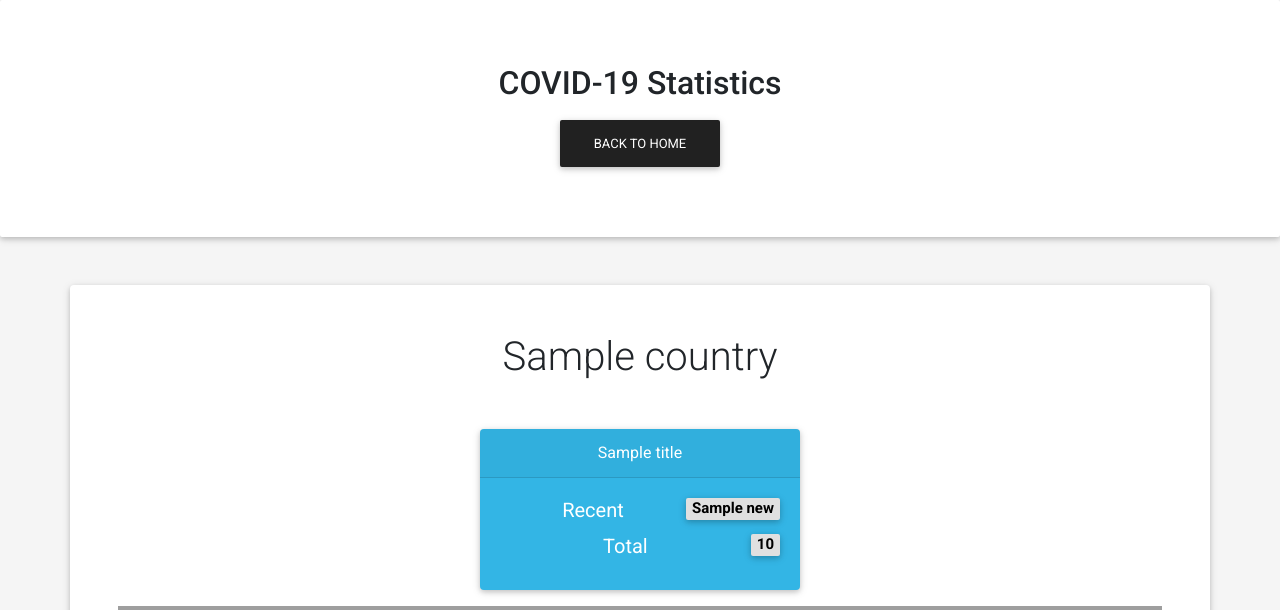
After one commit to mike-menendez/205-group-project, a FastAPI app: template templates/all.html in a window 1280 px wide. The commit adds this page. Shown: the top 610 px of the page. Run offline with FastAPI, Linux system fonts and the light colour scheme; the template is opened without the code that fills it: most values are stand-ins (such as "Sample title", 1, 10 or a date in 2020); parts of the project's set-up code (start-up, migrations or seed data) failed here and were passed over; some libraries are stand-ins or nearby versions; grey boxes are pictures that could not be loaded.

Commit message:
Added boilerplate template, and routing for an all by category page

```diff
--- a/main.py
+++ b/main.py
@@ -32,10 +32,22 @@ async def index(request: Request):
     return templates.TemplateResponse("index.html",
     {"request": request,"summary" : (await data_fetch("https://api.covid19api.com/summary"))['Global']})
 
+# Admin page route
 @app.get("/admin")
 async def admin(request: Request):
     print("Admin Route")
     return templates.TemplateResponse("admin.html", {"request": request})
+
+# Get all worldwide data aggregated by country
+@app.get("/all/{req}")
+async def get_all(request: Request, req: str = None):
+    if req.lower() not in ["deaths", "recovered", "confirmed"]:
+        return templates.TemplateResponse("404.html", {"request": request})
+    data = (await data_fetch("https://api.covid19api.com/summary"))['Global']
+    if req.lower() == "deaths": ttl, recent = data['TotalDeaths'], data['NewDeaths']
+    elif req.lower() == "recovered": ttl, recent = data['TotalRecovered'], data['NewRecovered']
+    else: ttl, recent = data['TotalConfirmed'], data['NewConfirmed']
+    return templates.TemplateResponse("all.html", {"request": request, "title": req.capitalize(), "total": ttl, "new": recent})
 
 # Get data by country code
 @app.get("/country/{c_code}")
--- a/static/js/a.js
+++ b/static/js/a.js
@@ -249,20 +249,21 @@ const countries = {
     "cyprus": "CY",
     "hong-kong-sar-china": "HK"
 }
-$(document).ready(()=>{
-    $("button").on("click", () =>{
+$(document).ready(() => {
+    $(".search").on("click", () => {
         country = $("input").val();
-        console.log("country: ", country)
-        console.log("mod val", country.trim().toLowerCase().replace(/ /g,"-"))
-        if(country.trim().toLowerCase().replace(/ /g,"-") in countries){
-            window.location.href="/country/" + countries[country.trim().toLowerCase().replace(/ /g,"-")]
-        }
-        else{
-            Swal.fire({
-                title: 'Invalid Country Requested',
-                icon: 'error',
-                text: 'Please Try again :)'
-            });
-        }
+        country.trim().toLowerCase().replace(/ /g, "-") in countries ?
+            window.location.href = "/country/" + countries[country.trim().toLowerCase().replace(/ /g, "-")].toLowerCase() :
+            Swal.fire({ title: 'Invalid Country Requested', icon: 'error', text: 'Please Try Again' });
+    });
+
+    $(".dcard").on("click", () => {
+        window.location.href = "/all/deaths";
+    });
+    $(".ccard").on("click", () => {
+        window.location.href = "/all/confirmed";
+    });
+    $(".rcard").on("click", () => {
+        window.location.href = "/all/recovered";
     });
 });
--- /dev/null
+++ b/templates/all.html
@@ -0,0 +1,28 @@
+{% extends "base.html" %}
+{% block content %}
+
+<body style="background-color: #f5f5f5;">
+
+  <div class="jumbotron text-center">
+    <h2 class="card-title h2">COVID-19 Statistics</h2>
+    <div class="clearfix text-center">
+        <button onclick="window.location.href='/'" class="btn btn-dark">Back to home</button>
+    </div>
+  </div>
+
+  <div class="container card p-5 mt-5 mb-5 animated slideInUp" style=" text-align: center;">
+    <h1 style="padding-bottom: 1em;">{{ country }}</h1>
+
+    <div class="card-deck row d-flex justify-content-center">
+        <div class="card text-white bg-info mb-3" style="max-width: 20rem;">
+            <div class="card-header">{{title}}</div>
+            <div class="card-body">
+                <h5 class="card-title">Recent <span class="badge badge-light float-right">{{new}}</span></h5>
+                <h5 class="card-title">Total <span class="badge badge-light float-right">{{total}}</span></h5>
+            </div>
+        </div>
+  </div>
+  <img src="{{ v1 }}">
+
+
+{% endblock %}
```
Also changed, not shown: templates/index.html (+20 -11 lines), static/img/US.svg, static/img/us.svg (deleted).
